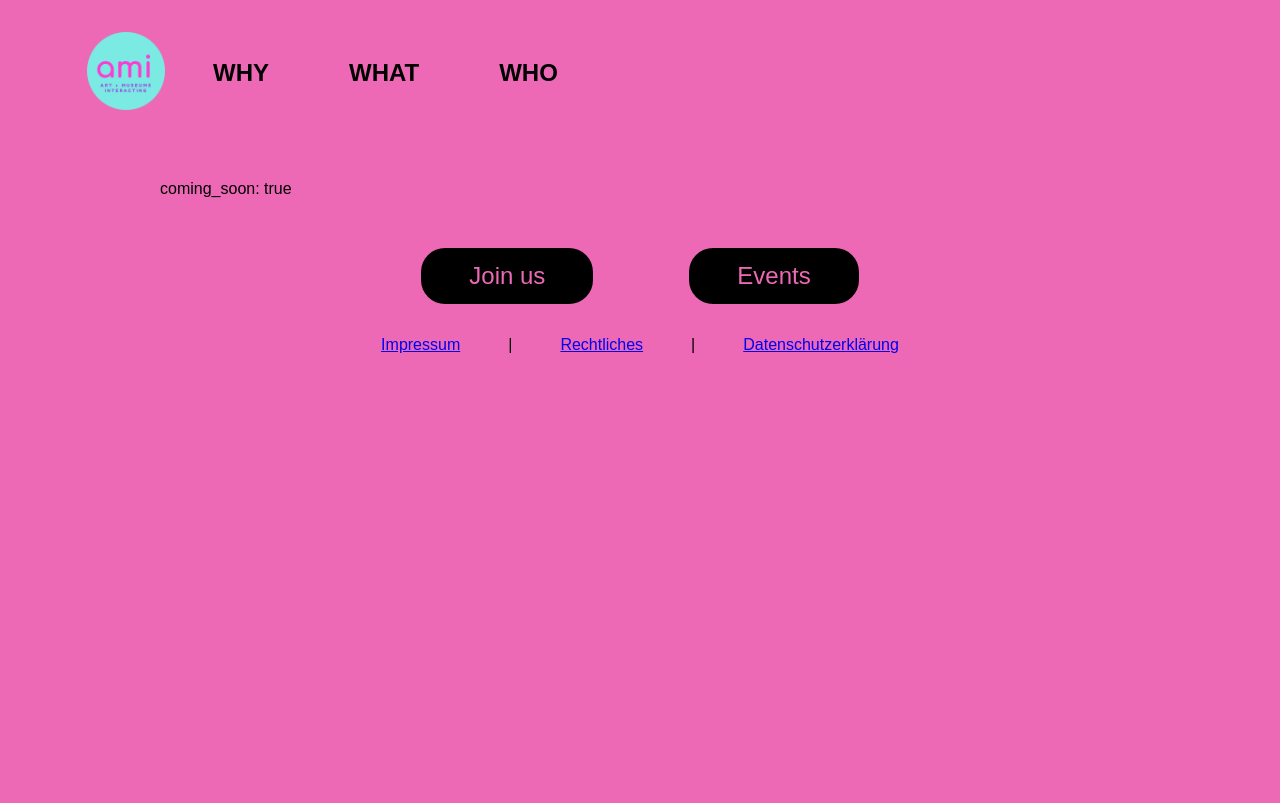
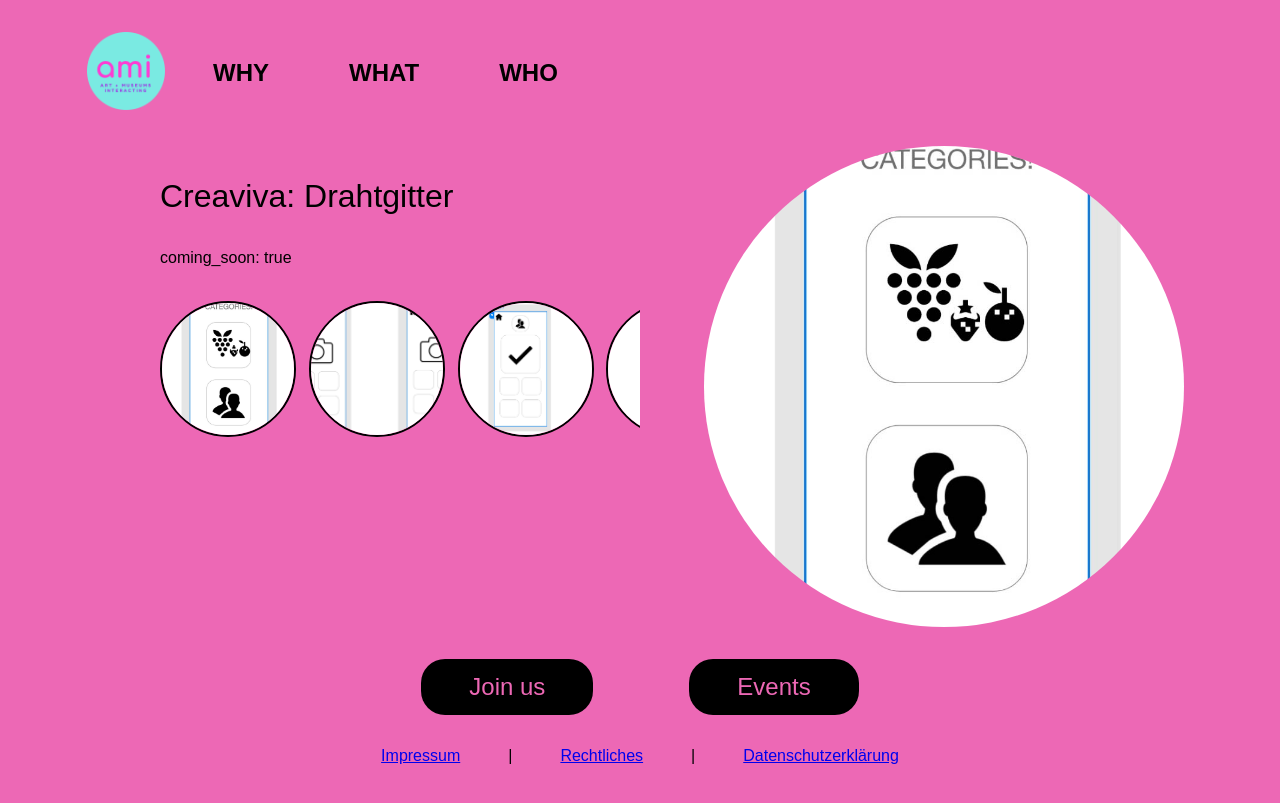
Before and after one commit to FableVision/ami-website, a Jekyll site: the page built from _projects/2023-coming-soon-01.md, in a window 1280 px wide. Shown: the top 803 px of the page. Built offline with Jekyll 4.4.1, drawn with Linux system fonts in a browser that asks for light colours.

Commit message:
Update 2023-coming-soon-01.md

```diff
--- a/_projects/2023-coming-soon-01.md
+++ b/_projects/2023-coming-soon-01.md
@@ -4,7 +4,7 @@
 lang: en
 assets_folder: 'new-project'
 thumbnail: "Wireframe_Thumbnail_Web_1.png"
-carousel: "Wireframe_Web_1.jpg","Wireframe_Web_2.jpg","Wireframe_Web_3.jpg","Wireframe_Web_4.jpg",
+carousel: ["Wireframe_Web_1.jpg","Wireframe_Web_2.jpg","Wireframe_Web_3.jpg","Wireframe_Web_4.jpg",]
 design_doc:
 ---
 
```
